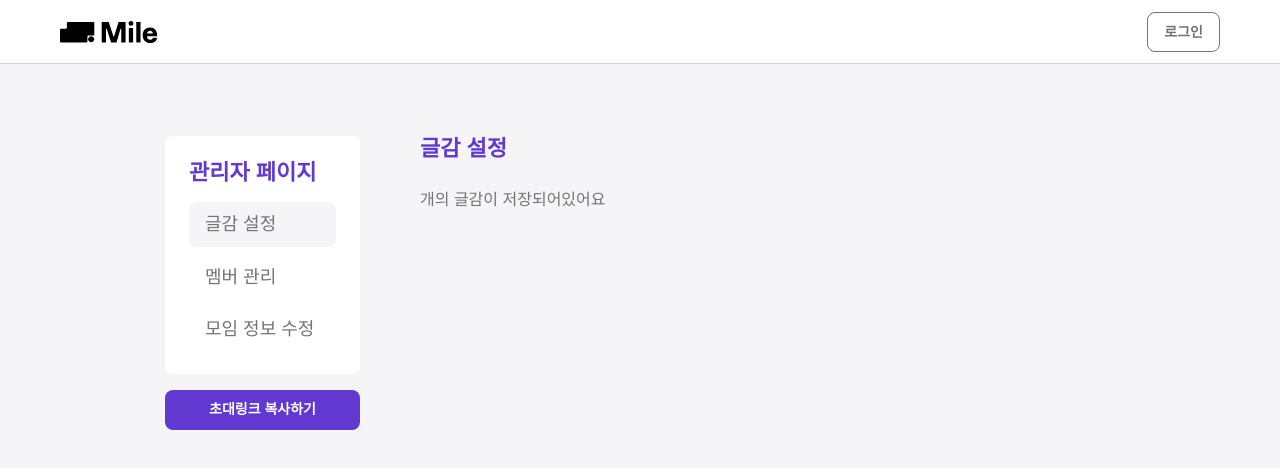
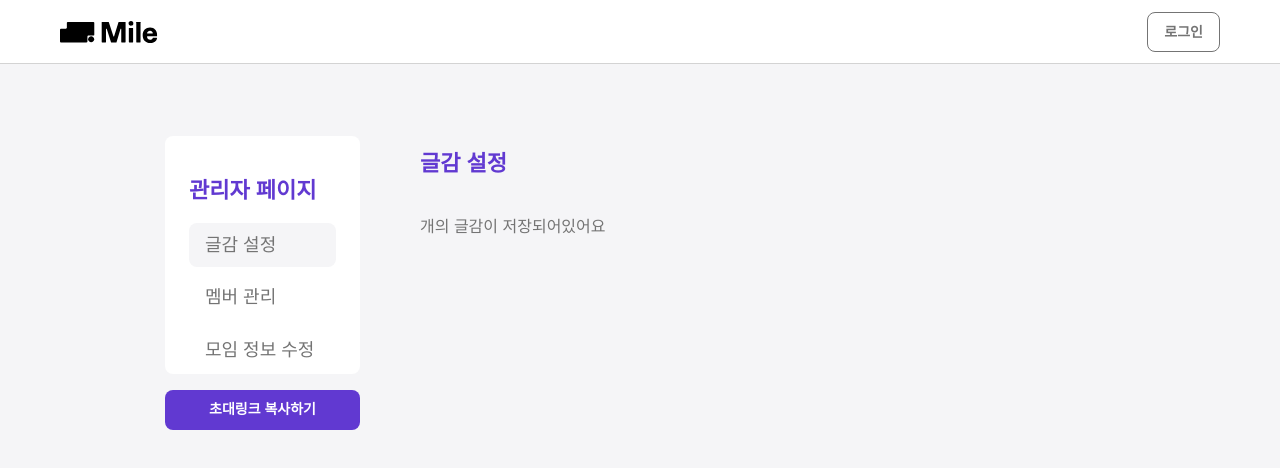
Before and after one commit to Mile-Writings/Mile-Client, a React (Vite) app: page /admin in a window 1280 px wide. Shown: the top 468 px of the page. Built offline with nearby package versions, Linux system fonts and the light colour scheme; no server answers; a web font is replaced by a local one; what emotion-reset would draw is missing.

Commit message:
refacotr/#260 : 시맨틱 태그 적용

```diff
--- a/src/pages/admin/Admin.tsx
+++ b/src/pages/admin/Admin.tsx
@@ -57,7 +57,7 @@ const AdminLayout = styled.div`
   padding: 0 16.5rem;
 `;
 
-const SideNavbar = styled.div`
+const SideNavbar = styled.nav`
   display: flex;
   flex-direction: column;
   width: 19.5rem;
@@ -73,7 +73,7 @@ const AdminMenu = styled.div`
   border-radius: 8px;
 `;
 
-const AdminInviteBtn = styled.div`
+const AdminInviteBtn = styled.button`
   display: flex;
   align-items: center;
   justify-content: center;
@@ -87,7 +87,7 @@ const AdminInviteBtn = styled.div`
   border-radius: 8px;
 `;
 
-const Title = styled.div`
+const Title = styled.h1`
   ${({ theme }) => theme.fonts.title9};
   color: ${({ theme }) => theme.colors.mainViolet};
 `;
--- a/src/pages/admin/RenderAdminContent.tsx
+++ b/src/pages/admin/RenderAdminContent.tsx
@@ -44,12 +44,12 @@ const AdminContainer = styled.div`
   width: 78.1rem;
 `;
 
-const Title = styled.div`
+const Title = styled.h1`
   ${({ theme }) => theme.fonts.title9};
   color: ${({ theme }) => theme.colors.mainViolet};
 `;
 
-const SubTitle = styled.p`
+const SubTitle = styled.h2`
   ${({ theme }) => theme.fonts.body4};
   color: ${({ theme }) => theme.colors.gray70};
 `;
```
